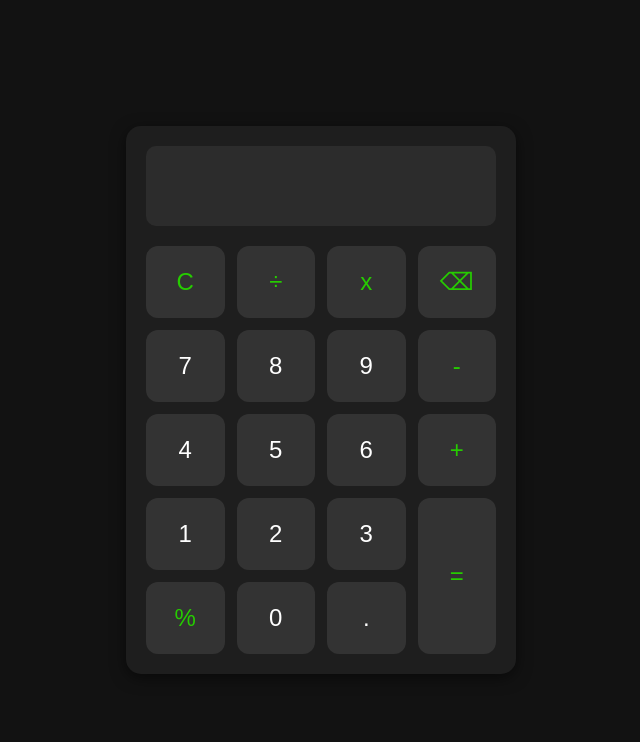
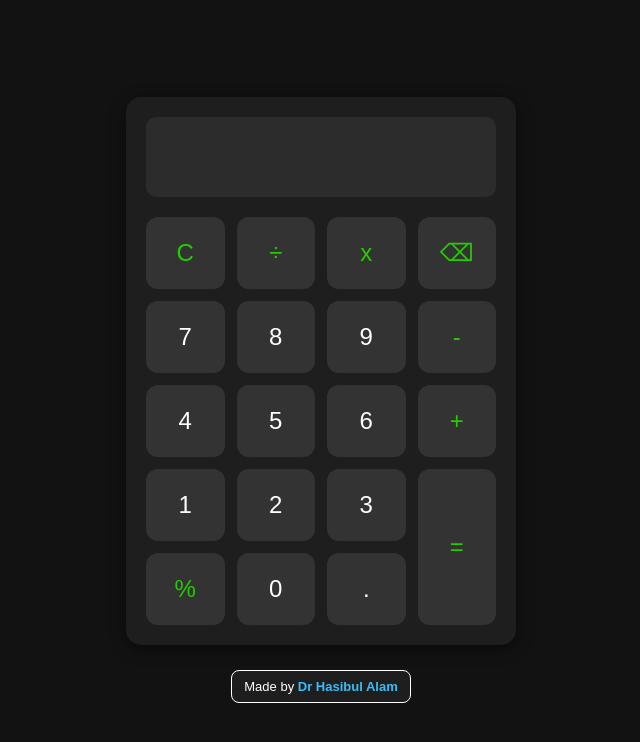
Before and after one commit to DrHasib/DrHasib, a plain HTML site: page cal/index.html in a window 1280 px wide. Shown: the whole page, without its empty margins (319-959 px from the left). Drawn offline with Linux system fonts and the light colour scheme.

Commit message:
Update index.html

```diff
--- a/cal/index.html
+++ b/cal/index.html
@@ -3,14 +3,15 @@
 <head>
 <meta charset="UTF-8">
 <meta name="viewport" content="width=device-width, initial-scale=1.0">
-  <title>Calculator (Made By Dr Hasib)</title>
+<title>Calculator</title>
 <style>
   body {
     font-family: Arial, sans-serif;
     display: flex;
     justify-content: center;
     align-items: center;
-      height: 100vh;
+    flex-direction: column;
+    min-height: 100vh;
     margin: 0;
     background-color: #121212;
   }
@@ -24,7 +25,7 @@
   }
   .display {
     width: 100%;
-      height: 80px; /* Display box বড় করা হয়েছে */
+    height: 80px;
     text-align: right;
     font-size: 32px;
     margin-bottom: 20px;
@@ -41,19 +42,18 @@
     gap: 12px;
   }
   button {
-      padding: 22px; /* বাটনের হাইট একটু বড় করা হয়েছে */
+    padding: 22px;
     font-size: 24px;
     border: none;
     border-radius: 12px;
     cursor: pointer;
-      background-color: #333; /* সব বাটনের ব্যাকগ্রাউন্ড একই */
-      color: #fff; /* নাম্বার বাটনের টেক্সট কালার */
+    background-color: #333;
+    color: #fff;
     transition: 0.2s;
   }
   button:hover {
     background-color: #444;
   }
-    /* অপারেটর/ফাংশন বাটনের টেক্সট কালার পরিবর্তন */
   button.operator,
   button.clear,
   button.backspace,
@@ -62,6 +62,26 @@
   }
   button.equal {
     grid-row: span 2;
+  }
+
+  /* Branding box */
+  .branding-box {
+    margin-top: 25px;
+    padding: 8px 12px;
+    border: 1px solid white;
+    border-radius: 8px;
+    background-color: rgba(255,255,255,0.05);
+    font-size: 13px;
+    text-align: center;
+    color: white; /* Made by text white */
+  }
+  .branding-box a {
+    color: #38bdf8;
+    text-decoration: none;
+    font-weight: bold;
+  }
+  .branding-box a:hover {
+    text-decoration: underline;
   }
 </style>
 </head>
@@ -100,6 +120,11 @@
     </div>
   </div>
 
+  <!-- Branding Box -->
+  <div class="branding-box">
+    Made by <a href="https://drhasib.com" target="_blank">Dr Hasibul Alam</a>
+  </div>
+
 <script>
   const display = document.getElementById('display');
 
@@ -111,7 +136,7 @@
     if(display.value === '') return;
     const lastChar = display.value[display.value.length - 1];
     if(['+', '-', 'x', '÷'].includes(lastChar)) {
-        display.value = display.value.slice(0, -1); // replace last operator
+      display.value = display.value.slice(0, -1);
     }
     display.value += operator;
   }
@@ -135,7 +160,6 @@
 
   function percentage() {
     if(display.value === '') return;
-      // find last number in display
     let lastNumberMatch = display.value.match(/(\d+\.?\d*)$/);
     if(lastNumberMatch) {
       let number = parseFloat(lastNumberMatch[0]);
```
Lines whose indentation alone changed are shown as unchanged.
